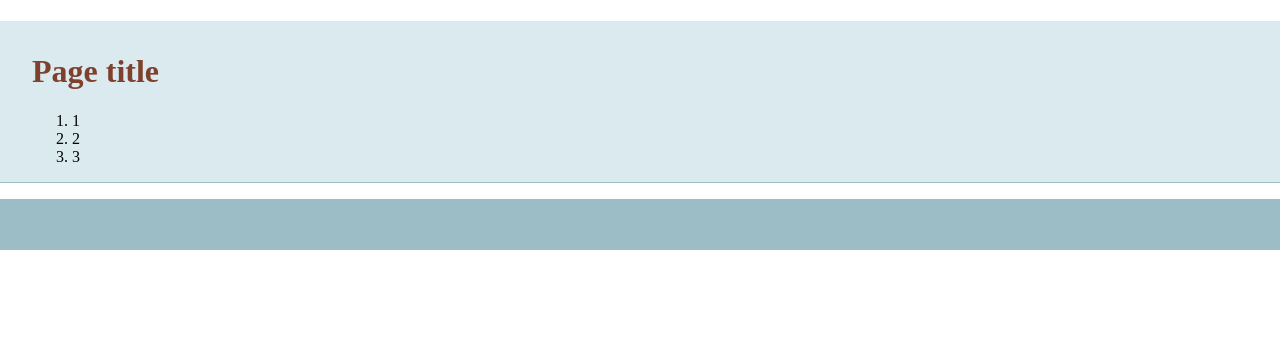
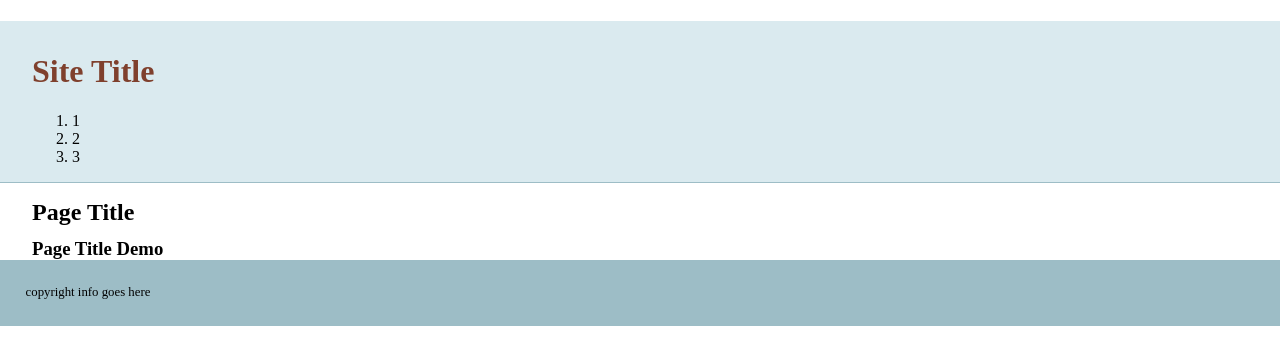
Before and after one commit to CMerriman610/git-basics, a plain HTML site: page index.html in a window 1280 px wide. Drawn offline with nearby package versions, Linux system fonts and the light colour scheme.

Commit message:
added more info to the template

```diff
--- a/index.html
+++ b/index.html
@@ -14,7 +14,7 @@
     </head>
     <body>
     <header>
-	<h1>Page title</h1>
+	<h1>Site Title</h1>
     <ol>
       <li>1</li>
       <li>2</li>
@@ -23,9 +23,12 @@
     </header>
     <nav id="pageNav">
     </nav>
-    <main>
-    </main>
+      <main>
+        <h2>Page Title</h2>
+        <h3>Page Title Demo</h3>
+      </main>
     <footer>
+      copyright info goes here
     </footer>
         <script>
 //use the modernizr load to load up external scripts. This will load the scripts asynchronously, but the order listed matters. Although it will load all scripts in parallel, it will execute them in the order listed
```
